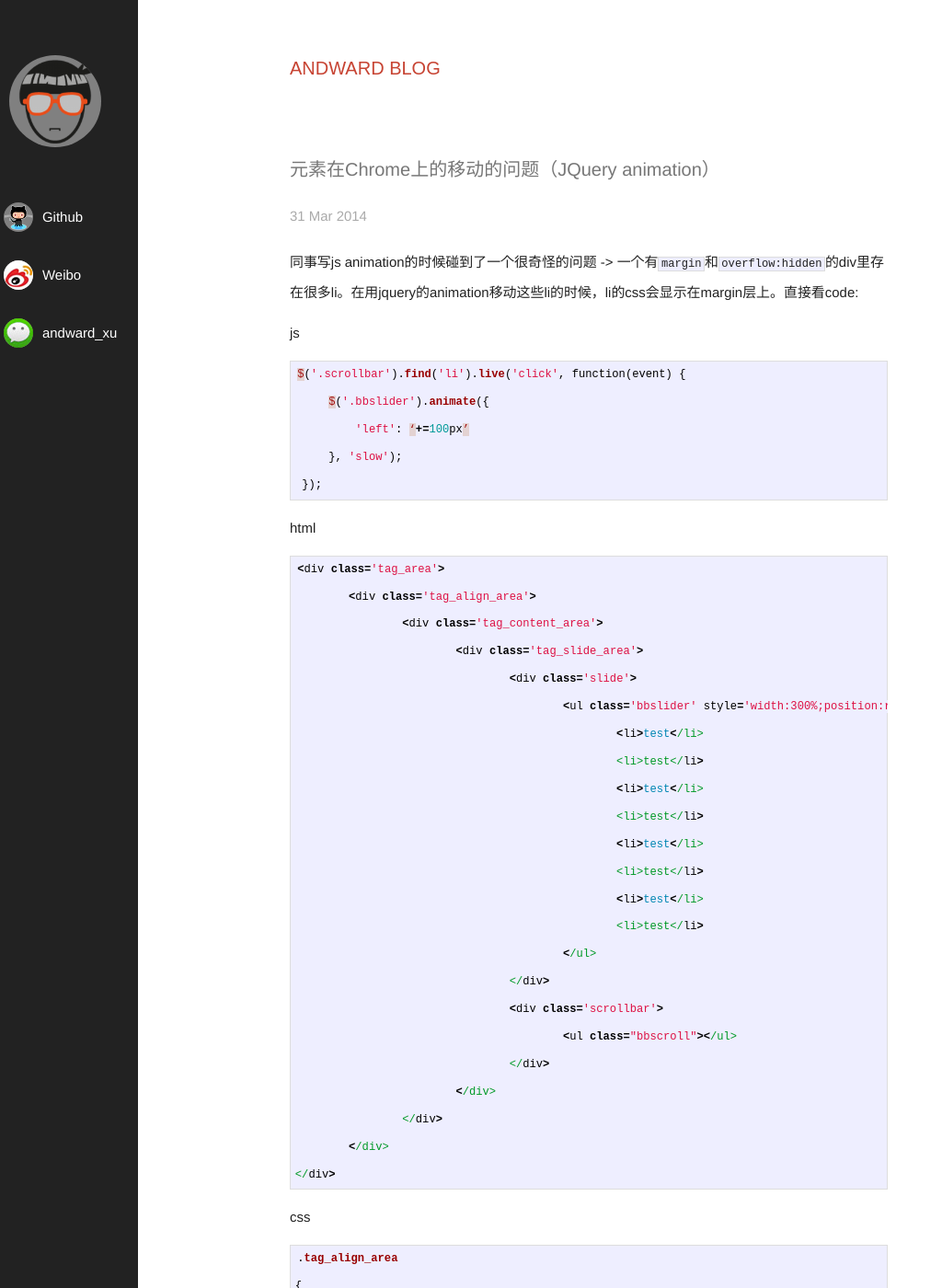
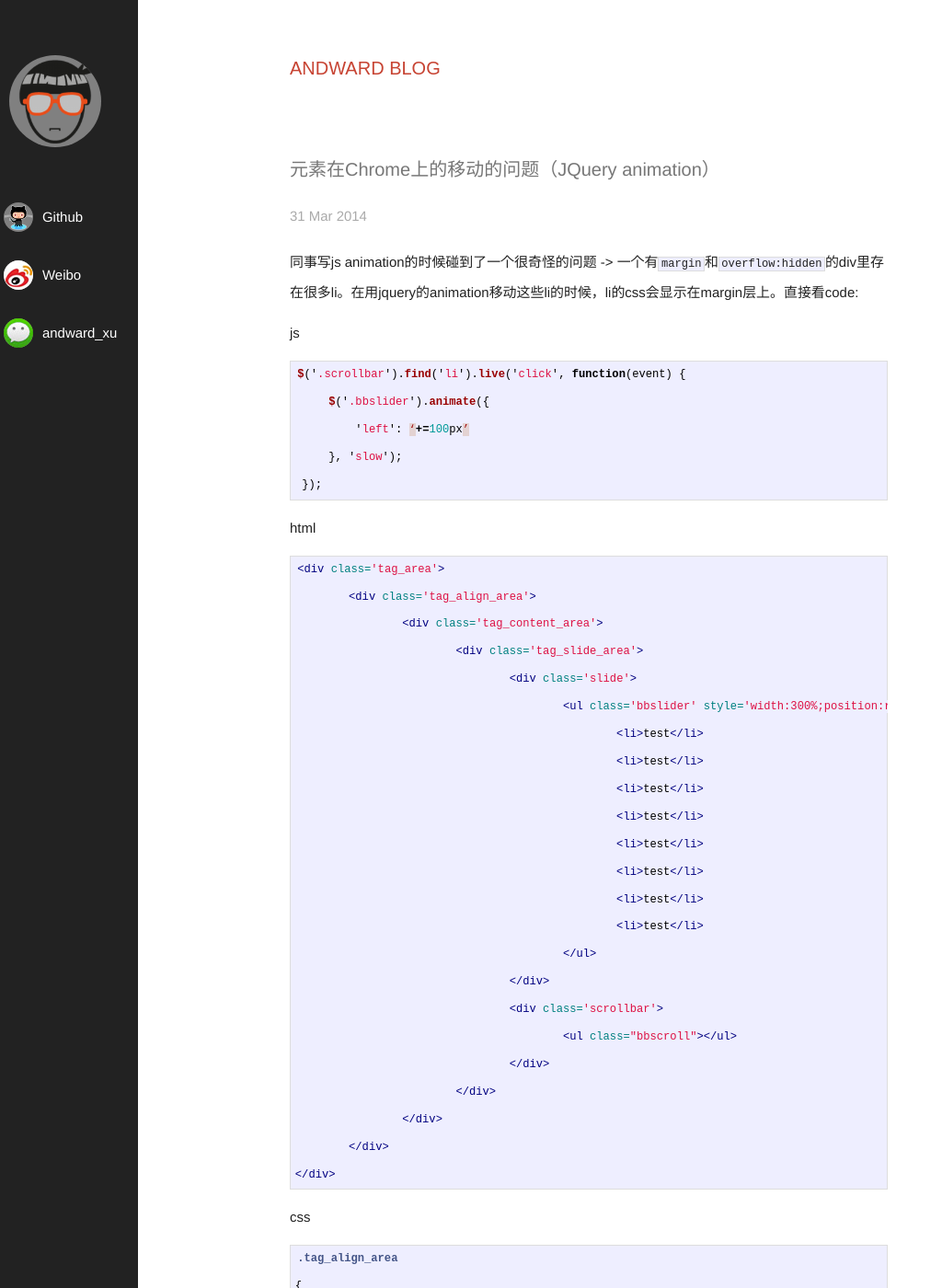
Before and after one commit to andward/andward.github.io, a Jekyll site: the page built from _posts/2014-03-31-animation-issue-on-chrome.markdown, in a window 1280 px wide and 1400 px high. Shown: the whole window at 92% size, without its empty margins (0-1024 px from the left). Built offline with Jekyll 4.4.1, drawn with Linux system fonts in a browser that asks for light colours; nearby versions of some CDN libraries; Markdown is read by kramdown in place of the engine named in the settings; some of the changed text lies outside the part shown.

Commit message:
change code style

```diff
--- a/_posts/2014-03-31-animation-issue-on-chrome.markdown
+++ b/_posts/2014-03-31-animation-issue-on-chrome.markdown
@@ -8,7 +8,7 @@
 同事写js animation的时候碰到了一个很奇怪的问题 -> 一个有<code>margin</code>和<code>overflow:hidden</code>的div里存在很多li。在用jquery的animation移动这些li的时候，li的css会显示在margin层上。直接看code:
 
 js
-{% highlight ruby %}
+{% highlight js %}
 $('.scrollbar').find('li').live('click', function(event) {
      $('.bbslider').animate({
          'left': ‘+=100px’
@@ -17,7 +17,7 @@
 {% endhighlight %}
 
 html
-{% highlight ruby %}
+{% highlight html %}
 <div class='tag_area'>
 	<div class='tag_align_area'>
 		<div class='tag_content_area'>
@@ -44,7 +44,7 @@
 {% endhighlight %}
 
 css
-{% highlight ruby %}
+{% highlight css %}
 .tag_align_area
 {
 	margin: 0 auto;
```
